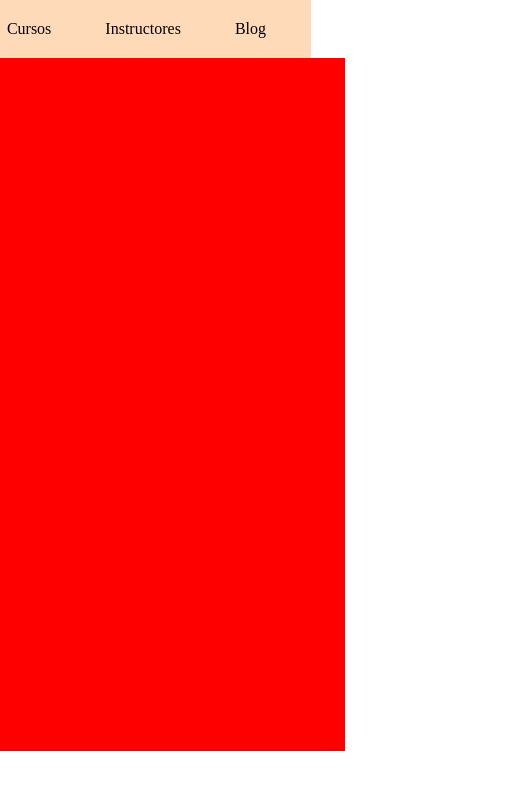
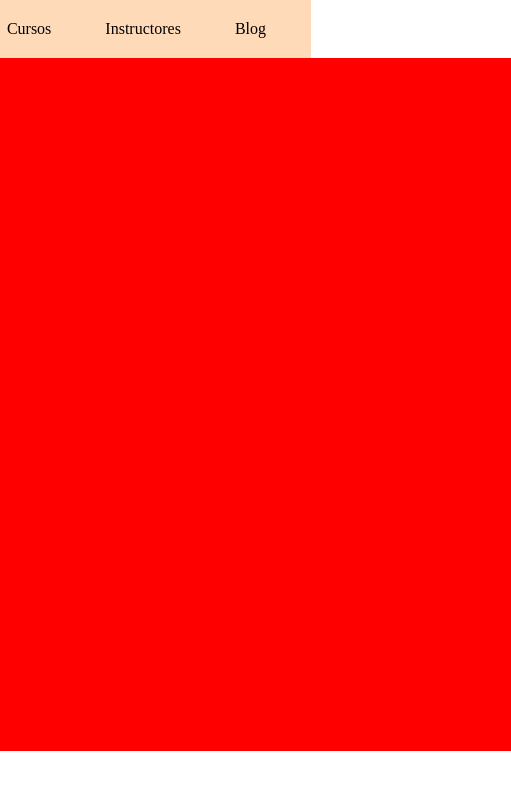
Before and after one commit to Yancarlos107/Primerlayout, a plain HTML site: page index.html in a window 1280 px wide. Shown: the full height of the page, 969-1480 px from the left, 511 px wide, since content can reach past the window. Drawn offline with Linux system fonts and the light colour scheme.

Commit message:
Segundo commit

```diff
--- a/style.css
+++ b/style.css
@@ -41,5 +41,5 @@ header {
     left: 200px;
     height: 693px;
     position: relative;
-    max-width: 87%;
+    max-width: ;
 }
```
